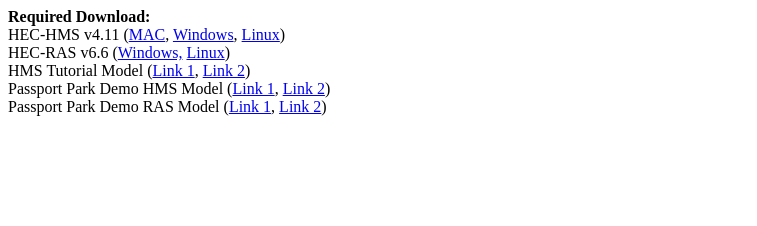
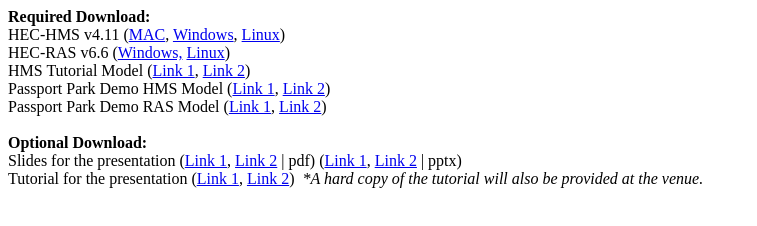
Before and after one commit to asimpaudeluta/Training-Links, a plain HTML site: page index.html in a window 1280 px wide. Shown: the whole page, without its empty margins (0-757 px from the left). Drawn offline with Linux system fonts and the light colour scheme.

Commit message:
Update index.html

```diff
--- a/index.html
+++ b/index.html
@@ -3,4 +3,8 @@
 <div>HEC-RAS v6.6 (<a href="https://github.com/HydrologicEngineeringCenter/hec-downloads/releases/download/1.0.33/HEC-RAS_66_Setup.exe">Windows,</a>&nbsp;<a href="https://www.hec.usace.army.mil/software/hec-ras/downloads/Linux_RAS_v66.zip">Linux</a>)</div>
 <div>HMS Tutorial Model (<a id="x_anchor-bdbb3132-b409-b071-9736-8011b6fe2a58" class="OWAAutoLink" href="https://drive.google.com/uc?export=download&amp;id=1VAk7_bK7O3264t76FQTGbNFfEHQ4RIBN" data-auth="NotApplicable">Link 1</a>, <a id="OWA78982fc0-aa4b-a279-937a-ca97d19a91bd" class="OWAAutoLink" href="https://drive.google.com/file/d/1VAk7_bK7O3264t76FQTGbNFfEHQ4RIBN/view?usp=sharing" data-auth="NotApplicable">Link 2</a>)</div>
 <div>Passport Park Demo HMS Model&nbsp;(<a id="OWA58983b59-d9b5-175a-7fe8-e6721097ba4b" class="OWAAutoLink" href="https://drive.google.com/uc?export=download&amp;id=1R2VcUominAQJUAsNy-4g8mTCfGbR1CMu">Link 1</a>, <a id="OWA9eb8f666-1c38-26a4-1af2-10538fb8532e" class="OWAAutoLink" href="https://drive.google.com/file/d/1R2VcUominAQJUAsNy-4g8mTCfGbR1CMu/view?usp=sharing">Link 2</a>)</div>
-<div>Passport Park Demo RAS Model (<a href="https://drive.google.com/uc?export=download&amp;id=1kdjg9Scyorqs0HaYq-TLxEAmi5Ipbf1z">Link 1</a>, <a href="https://drive.google.com/file/d/1kdjg9Scyorqs0HaYq-TLxEAmi5Ipbf1z/view?usp=sharing">Link 2</a>)</div>
+<div>Passport Park Demo RAS Model (<a href="https://drive.google.com/uc?export=download&amp;id=1kdjg9Scyorqs0HaYq-TLxEAmi5Ipbf1z">Link 1</a>, <a href="https://drive.google.com/file/d/1kdjg9Scyorqs0HaYq-TLxEAmi5Ipbf1z/view?usp=sharing">Link&nbsp;2</a>)</div>
+<div>&nbsp;</div>
+<div><strong>Optional Download:</strong></div>
+<div>Slides for the presentation (<a id="anchor-5987cd6e-a0e6-6982-0a4c-ece35ca6b2ce" href="https://drive.google.com/uc?export=download&amp;id=17z9b-SW0aZ6d_9qouTktDqdZ9YlgEmxk">Link 1</a>, <a href="https://drive.google.com/file/d/17z9b-SW0aZ6d_9qouTktDqdZ9YlgEmxk/view?usp=sharing">Link 2</a>&nbsp;| pdf) (<a href="https://drive.google.com/uc?export=download&amp;id=1QpWj-vatjqwOsiy1lntYSVKg7jj5QuEa">Link 1</a>, <a href="https://docs.google.com/presentation/d/1QpWj-vatjqwOsiy1lntYSVKg7jj5QuEa/edit?usp=sharing&amp;ouid=113720707181269710329&amp;rtpof=true&amp;sd=true">Link 2</a>&nbsp;| pptx) &nbsp;</div>
+<div>Tutorial for the presentation (<a id="anchor-5aeea5d3-3130-efce-382b-0e061f4ff3b4" href="https://drive.google.com/uc?export=download&amp;id=10B6GIIXelhcdQuXyBLKEFVF5tPP3psYy">Link 1</a>, <a href="https://drive.google.com/file/d/10B6GIIXelhcdQuXyBLKEFVF5tPP3psYy/view?usp=sharing">Link 2</a>)&nbsp; <em>*A hard copy of the tutorial will also be provided at the venue.</em></div>
```
